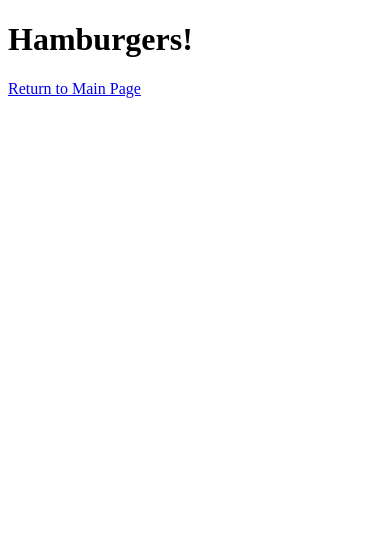
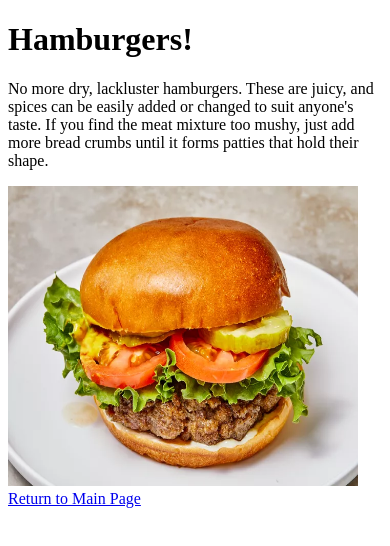
Before and after one commit to RedAustinIX/odin-recipes, a plain HTML site: page recipes/burgers.html in a window 390 px wide. Drawn offline with Linux system fonts and the light colour scheme.

Commit message:
Added photo of hamburger
Added a photo of a hamburger along with crop
of the size

```diff
--- a/recipes/burgers.html
+++ b/recipes/burgers.html
@@ -7,6 +7,12 @@
 </head>
 <body>
     <h1>Hamburgers!</h1>
-    <a href="../index.html">Return to Main Page</a>
+    <p>No more dry, lackluster hamburgers. These are juicy, and spices can be easily added or changed to suit anyone's taste. If you find the meat mixture too mushy, just add more bread crumbs until it forms patties that hold their shape.
+    </p>
+
+    <img src="../images/hamburger.jpg" alt="A Photo of a Delicious Hamburger" height="300" width="350">
+
+
+    <a href="./index.html">Return to Main Page</a>
 </body>
 </html>
```
Also changed, not shown: images/hamburger.jpg (added).
